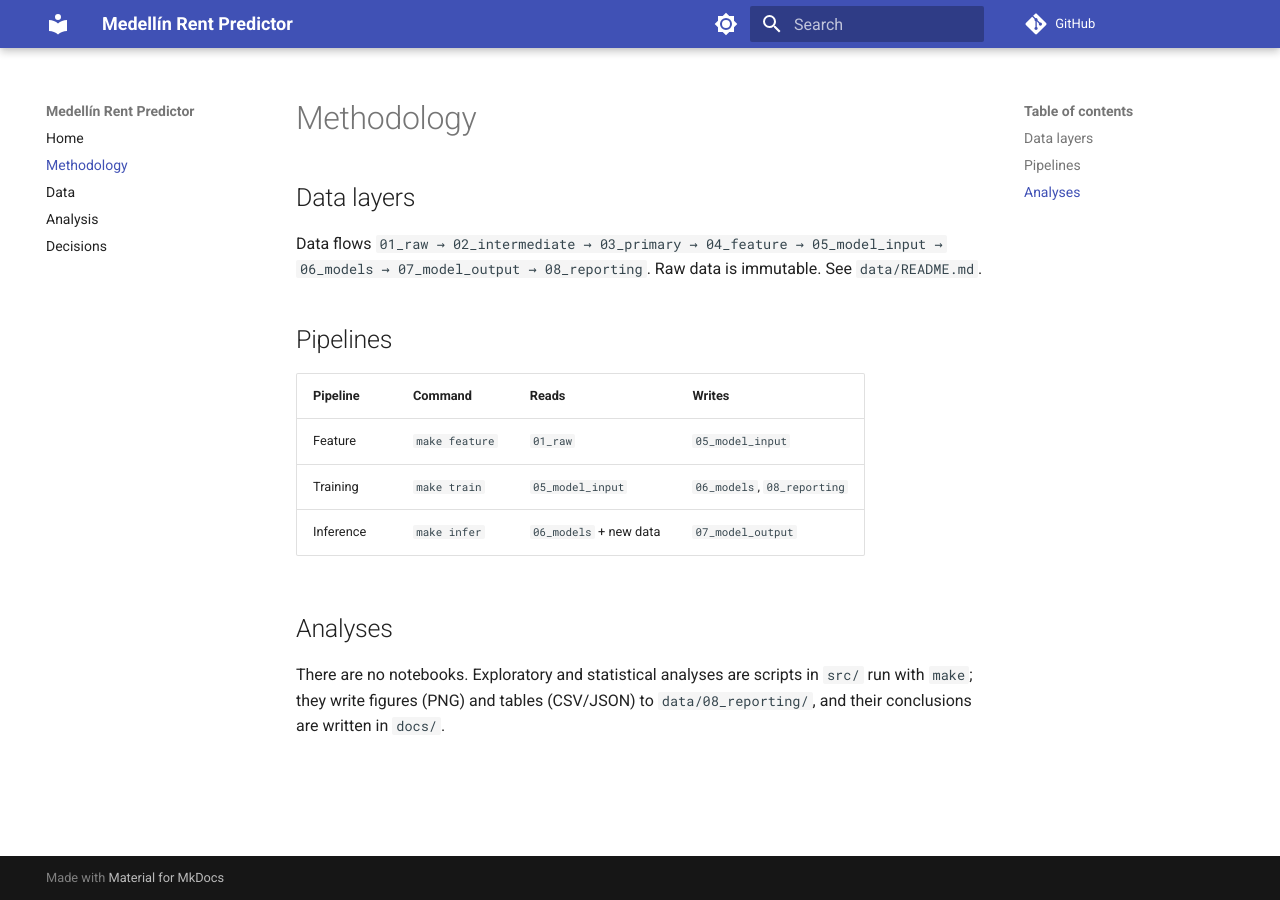
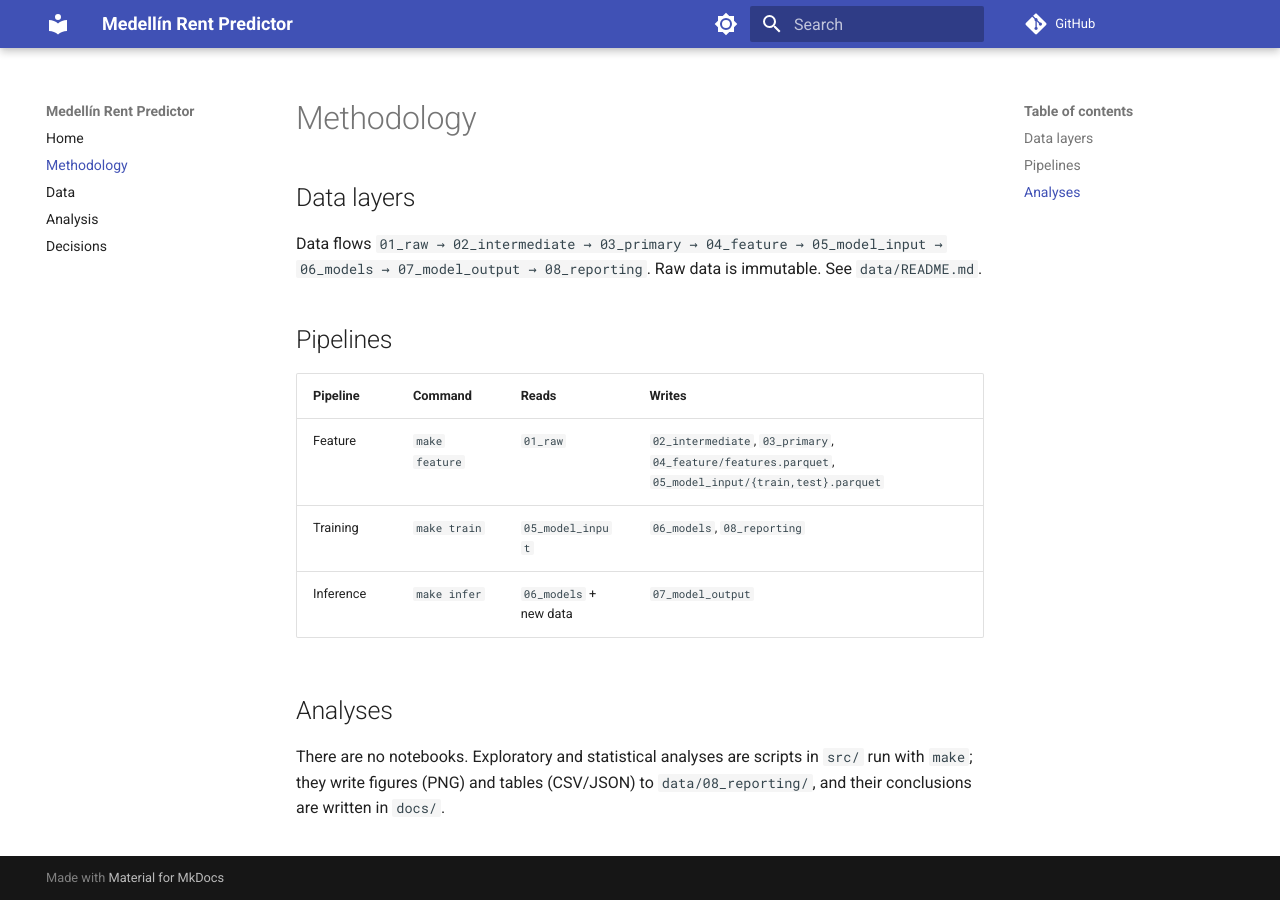
Before and after one commit to RafaGM1108/medellin-rent-predictor, an MkDocs documentation site: the page built from docs/methodology.md, in a window 1280 px wide. Built offline with MkDocs 1.6.1 and Material for MkDocs 9.7.7, drawn with Linux system fonts in a browser that asks for light colours; comment, search, counter and statistics services are not loaded.

```diff
--- a/docs/methodology.md
+++ b/docs/methodology.md
@@ -9,7 +9,7 @@ Data flows `01_raw → 02_intermediate → 03_primary → 04_feature → 05_mode
 
 | Pipeline | Command | Reads | Writes |
 |----------|---------|-------|--------|
-| Feature | `make feature` | `01_raw` | `05_model_input` |
+| Feature | `make feature` | `01_raw` | `02_intermediate`, `03_primary`, `04_feature/features.parquet`, `05_model_input/{train,test}.parquet` |
 | Training | `make train` | `05_model_input` | `06_models`, `08_reporting` |
 | Inference | `make infer` | `06_models` + new data | `07_model_output` |
 
```
Also changed, not shown: CHANGELOG.md (+1 -0 lines), README.md (+2 -2 lines).
